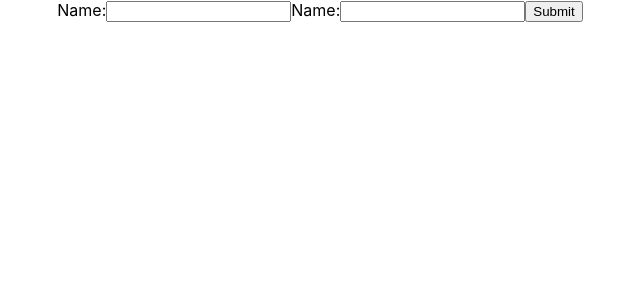
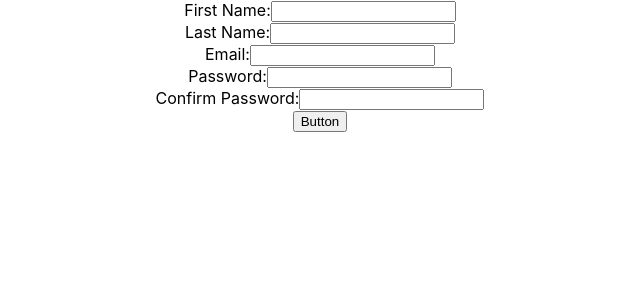
Before and after one commit to James-Hernandez/-Latch-, a React (Create React App) app in the folder client/: page / in a window 1280 px wide. Shown: the top 300 px of the page, without its empty margins (320-960 px from the left). Built offline with nearby package versions, Linux system fonts and the light colour scheme; the HTML template or start-up script is replaced by a standard one.

Commit message:
add register

```diff
--- a/client/src/features/register/scene.jsx
+++ b/client/src/features/register/scene.jsx
@@ -1,46 +1,72 @@
-import React, { useState,useEffect } from 'react';
+import React, { useState, useEffect } from 'react';
 
-const NameForm = () => {
-  const [firstName, setFirstName] = useState("");
-  const [lastName, setLastName] = useState("");
-
+const Register = () => {
   const [form, setForm] = useState({
-    firstName: "",
-    lastName: "",
-    email: "",
-    password: ""
+    firstName: '',
+    lastName: '',
+    email: '',
+    password: '',
+    confirmPassword: ''
   });
 
   useEffect(() => {
-    console.log("i wil rendre every sexonds");
+    console.log("I will render every seconds");
   })
 
-  const onKhai = (e,prop) => {
-    setForm({...form,[prop]:e.target.value});
-    console.log(form);
+  const onChange = (e,prop) => {
+    setForm({...form, [prop]:e.target.value});
   };
 
-
-  const handleSubmit = (e) => {
-    alert('A name was submitted: ' + form);
-    e.preventDefault();
+  const handleSubmit = (_) => {
+    const isSamePassword = form.password === form.confirmPassword;
+    if (isSamePassword) {
+      // go a function that create a new user and send it to mongoDB with axio
+      // then go to home rooute
+    }
   };
 
   return(
     <form onSubmit={handleSubmit}>
+      <div className='field-input'>
         <label>
-          Name:
-          <input type="text" value={form.firstName} onChange={(e) => onKhai(e,"firstName")} />
+          First Name:
+          <input type='text' value={form.firstName} onChange={(e) => onChange(e, 'firstName')} />
         </label>
+      </div>
+
+      <div className='field-input'>
         <label>
-          Name:
-          <input type="text" value={form.lastName} onChange={(e) => onKhai(e,"lastName")} />
+          Last Name:
+          <input type='text' value={form.lastName} onChange={(e) => onChange(e, 'lastName')} />
         </label>
-        <input type="submit" value="Submit" />
-      </form>
+      </div>
 
+      <div className='field-input'>
+        <label>
+          Email:
+          <input type='email' value={form.email} onChange={(e) => onChange(e, 'email')} />
+        </label>
+      </div>
+
+      <div className='field-input'>
+        <label>
+          Password:
+          <input type='password' value={form.password} onChange={(e) => onChange(e, 'password')} />
+        </label>
+      </div>
+
+      <div className='field-input'>
+        <label>
+          Confirm Password:
+          <input type='password' value={form.confirmPassword} onChange={(e) => onChange(e, 'confirmPassword')} />
+        </label>
+      </div>
+
+      <button type='submit' value='Submit'>
+        Button
+      </button>
+    </form>
   )
+}
 
-
-}
-export default NameForm;
+export default Register;
```
Also changed, not shown: client/package.json (+8 -1 lines), 1 other file (tests, documents, lock files or other folders).
